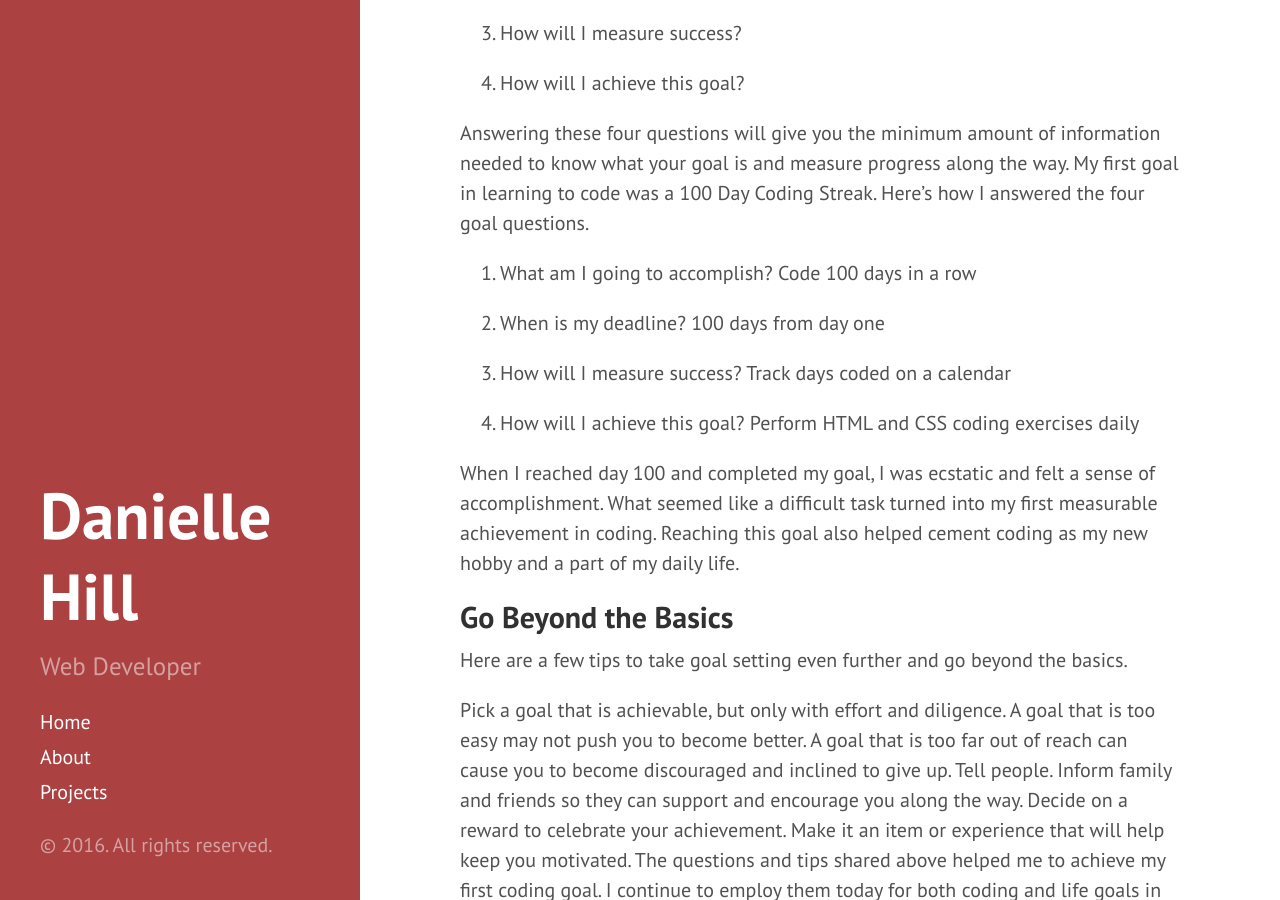
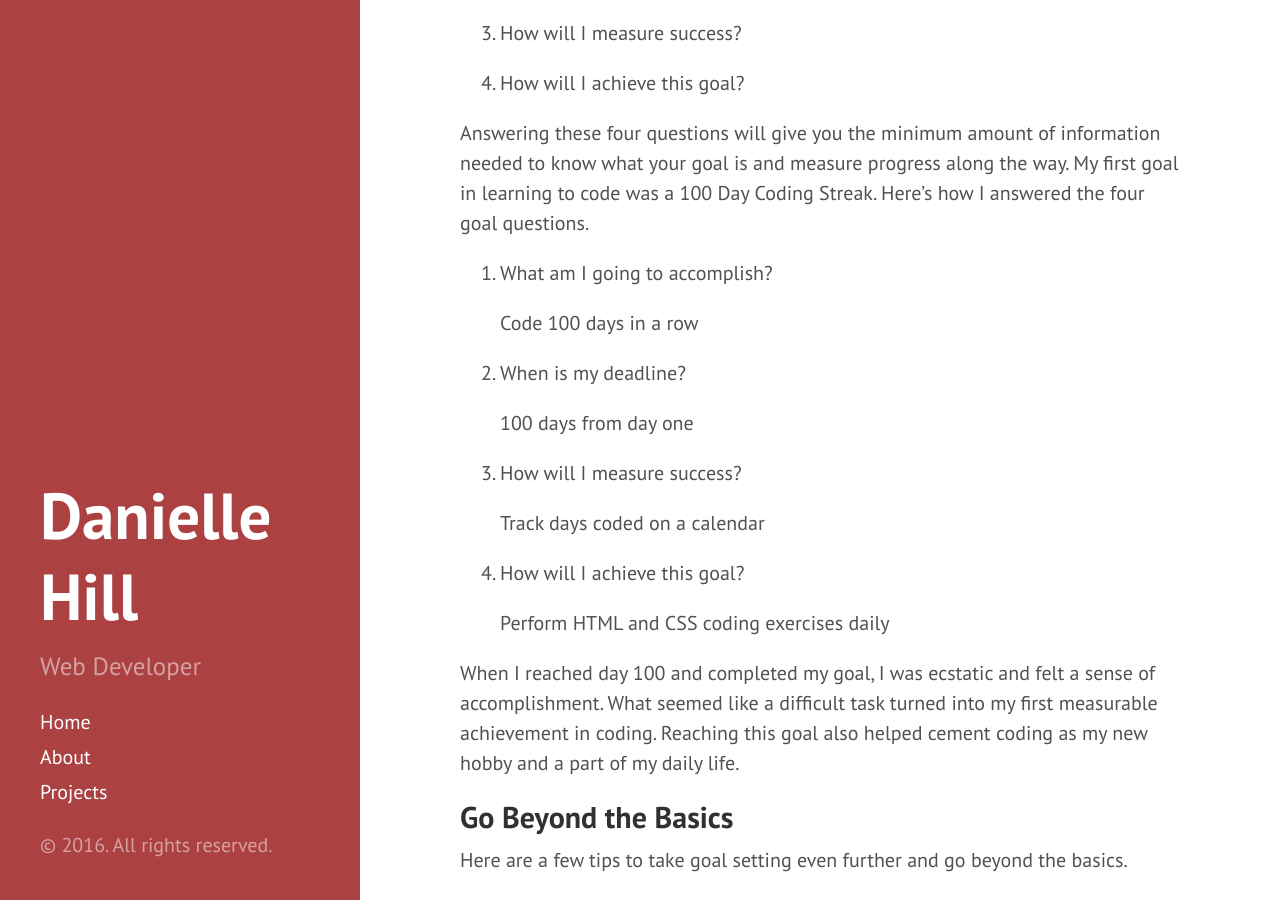
Before and after one commit to danie11edotcom/danie11edotcom.github.io, a Jekyll site: the page built from _posts/2014-10-08-learn to code2.md, in a window 1280 px wide and 900 px high, scrolled down 570 px. Built offline with Jekyll 4.4.1, drawn with Linux system fonts in a browser that asks for light colours.

```diff
--- a/_posts/2014-10-08-learn to code2.md
+++ b/_posts/2014-10-08-learn to code2.md
@@ -19,13 +19,21 @@ Having a clearly defined goal can anchor your efforts and give you a target towa
 
 Answering these four questions will give you the minimum amount of information needed to know what your goal is and measure progress along the way. My first goal in learning to code was a 100 Day Coding Streak. Here’s how I answered the four goal questions.
 
-1.  What am I going to accomplish?  Code 100 days in a row
+1.  What am I going to accomplish?
 
-2.  When is my deadline?  100 days from day one
+    Code 100 days in a row
 
-3.  How will I measure success?  Track days coded on a calendar
+2.  When is my deadline?
 
-4.  How will I achieve this goal?  Perform HTML and CSS coding exercises daily
+	  100 days from day one
+
+3.  How will I measure success?
+
+	  Track days coded on a calendar
+
+4.  How will I achieve this goal?
+
+	  Perform HTML and CSS coding exercises daily
 
 When I reached day 100 and completed my goal, I was ecstatic and felt a sense of accomplishment. What seemed like a difficult task turned into my first measurable achievement in coding. Reaching this goal also helped cement coding as my new hobby and a part of my daily life.
 
```
